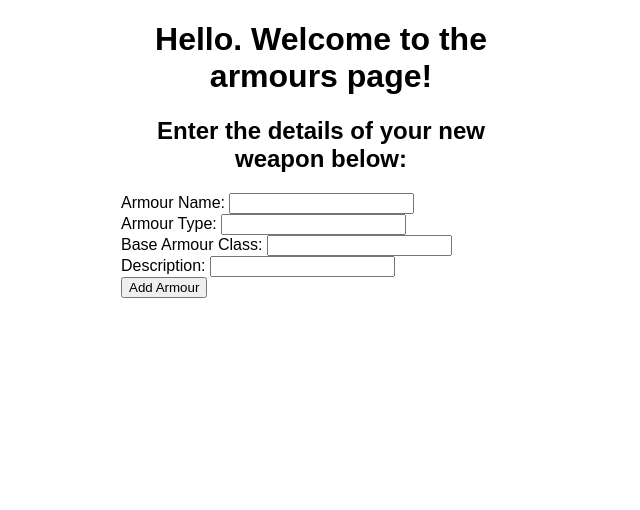
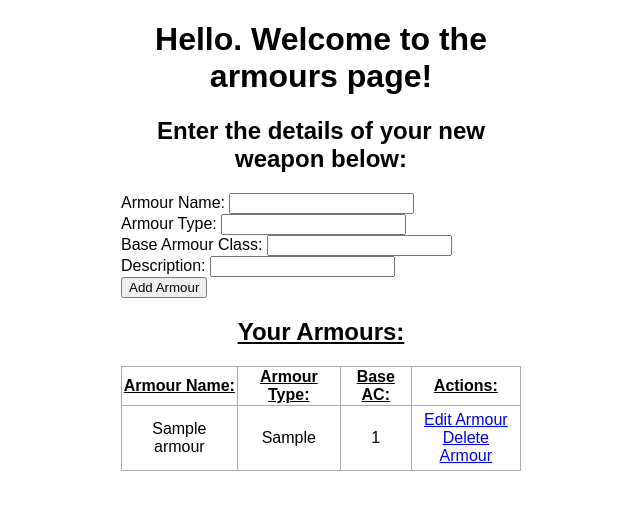
Before and after one commit to Pikmaniac369/C16302271-Final_Year_Project, a Flask app: template templates/armours.html in a window 1280 px wide. Shown: the top 510 px of the page, without its empty margins (319-959 px from the left). Run offline with Flask 2, Linux system fonts and the light colour scheme; the template is opened without the code that fills it: values that come from a table or form of the project are taken from there, others are empty; tables that the repository leaves empty hold one stand-in row (values such as "Sample post").

Commit message:
Added conditional statements to the armours page to diplay the currently made armours. Currently not funtional.

```diff
--- a/templates/armours.html
+++ b/templates/armours.html
@@ -22,6 +22,30 @@
             <br>
         </form>
     </div>
+    {% if armours|length >= 1 %}
+    <h2 style="text-align: center;"><b><u>Your Armours:</u></b></h2>
+    <table>
+        <tr>
+            <th><b><u>Armour Name:</u></b></th>
+            <th><b><u>Armour Type:</u></b></th>
+            <th><b><u>Base AC:</u></b></th>
+            <th><b><u>Actions:</u></b></th>
+        </tr>
+        {% for armour in armours %}
+            <tr>
+                <td>{{ armour.aName }}</td>
+                <td>{{ armour.aType }}</td>
+                <td>{{ armour.aBase }}</td>
+                <td>
+                    <a href="/updateArmour/{{armour.aID}}">Edit Armour</a>
+                    <br>
+                    <a href="/deleteArmour/{{armour.aID}}">Delete Armour</a>
+                </td>
+            </tr>
+        {% endfor %}
+
+    </table>
+    {% endif %}
 </div>
 
 {% endblock %}
```
